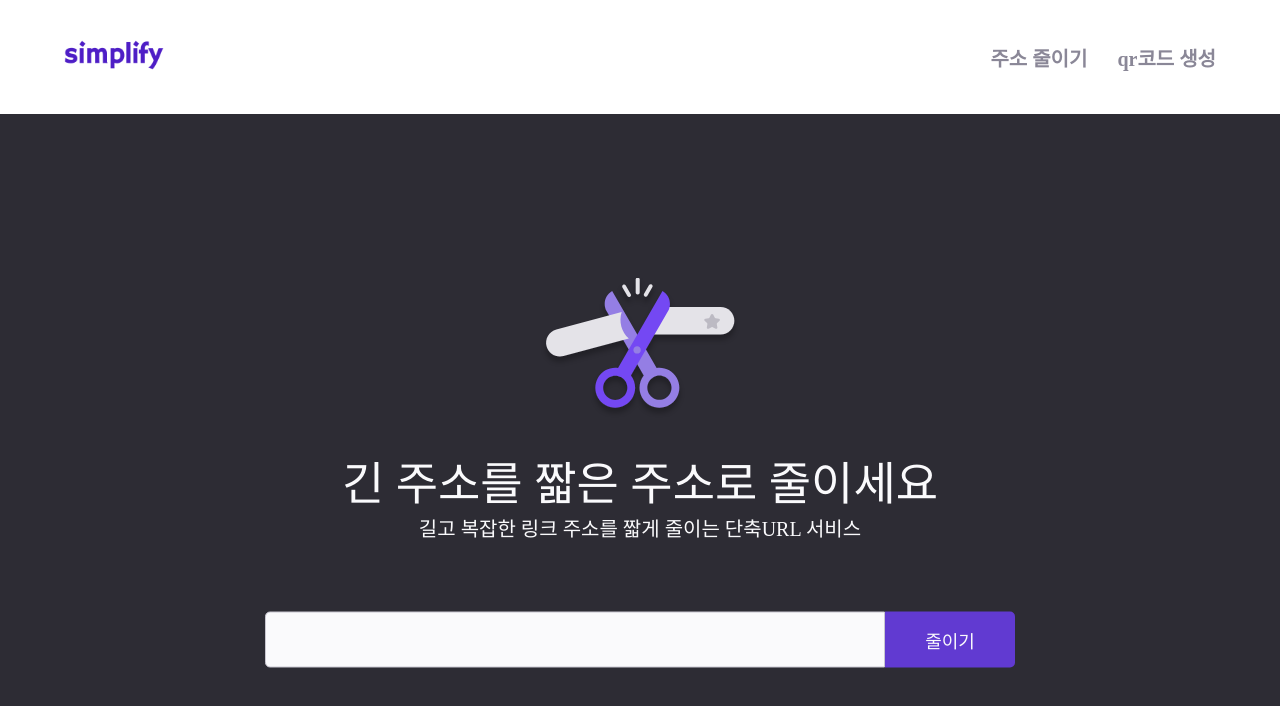
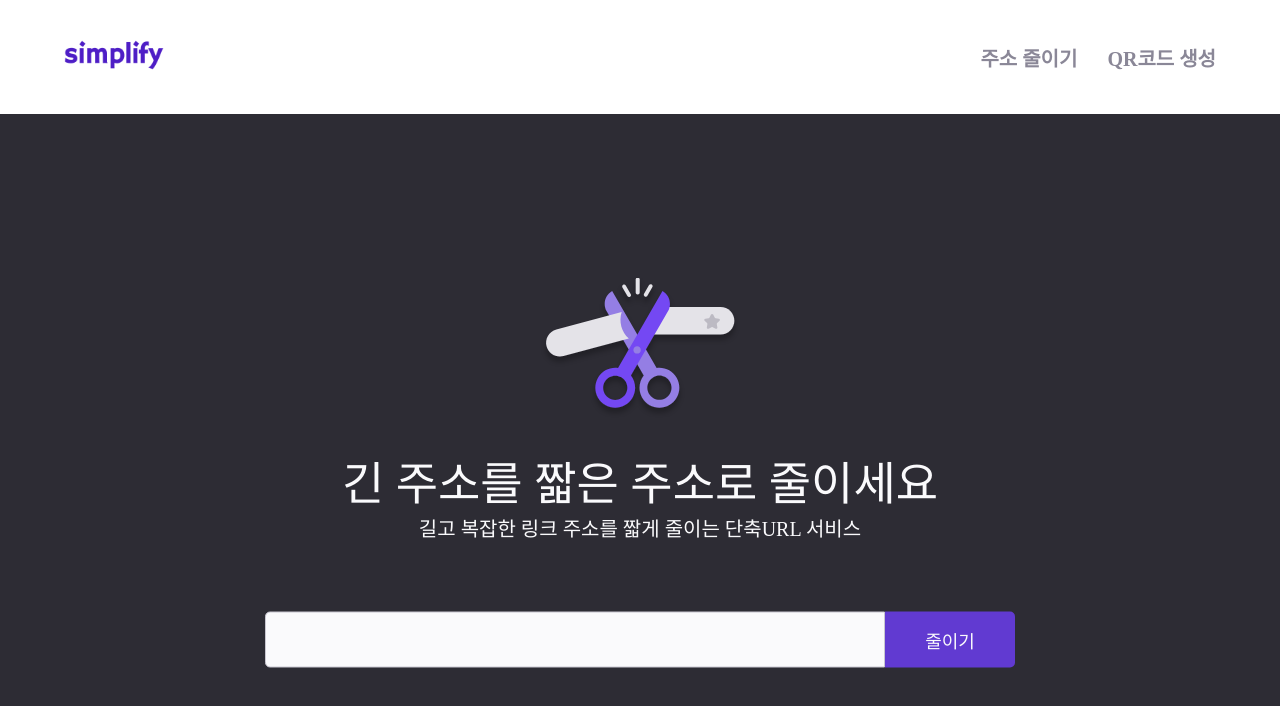
Before and after one commit to yohan11/simplify-url, a Next.js app: page / in a window 1280 px wide. Shown: the top 706 px of the page. Built offline with nearby package versions, Linux system fonts and the light colour scheme.

Commit message:
feat: QR코드 목록 조회 기능 구현

```diff
--- a/components/Header.js
+++ b/components/Header.js
@@ -14,7 +14,7 @@ const Header = () => {
           <div className={styles.menu}>주소 줄이기</div>
         </Link>
         <Link href="/qrcodes">
-          <div className={styles.menu}>qr코드 생성</div>
+          <div className={styles.menu}>QR코드 생성</div>
         </Link>
       </div>
     </div>
--- a/package.json
+++ b/package.json
@@ -1,5 +1,5 @@
 {
-  "name": "nextmall",
+  "name": "simplifyURL",
   "version": "0.1.0",
   "private": true,
   "scripts": {
```
Also changed, not shown: pages/qrcodes/index.js (+18 -7 lines).
